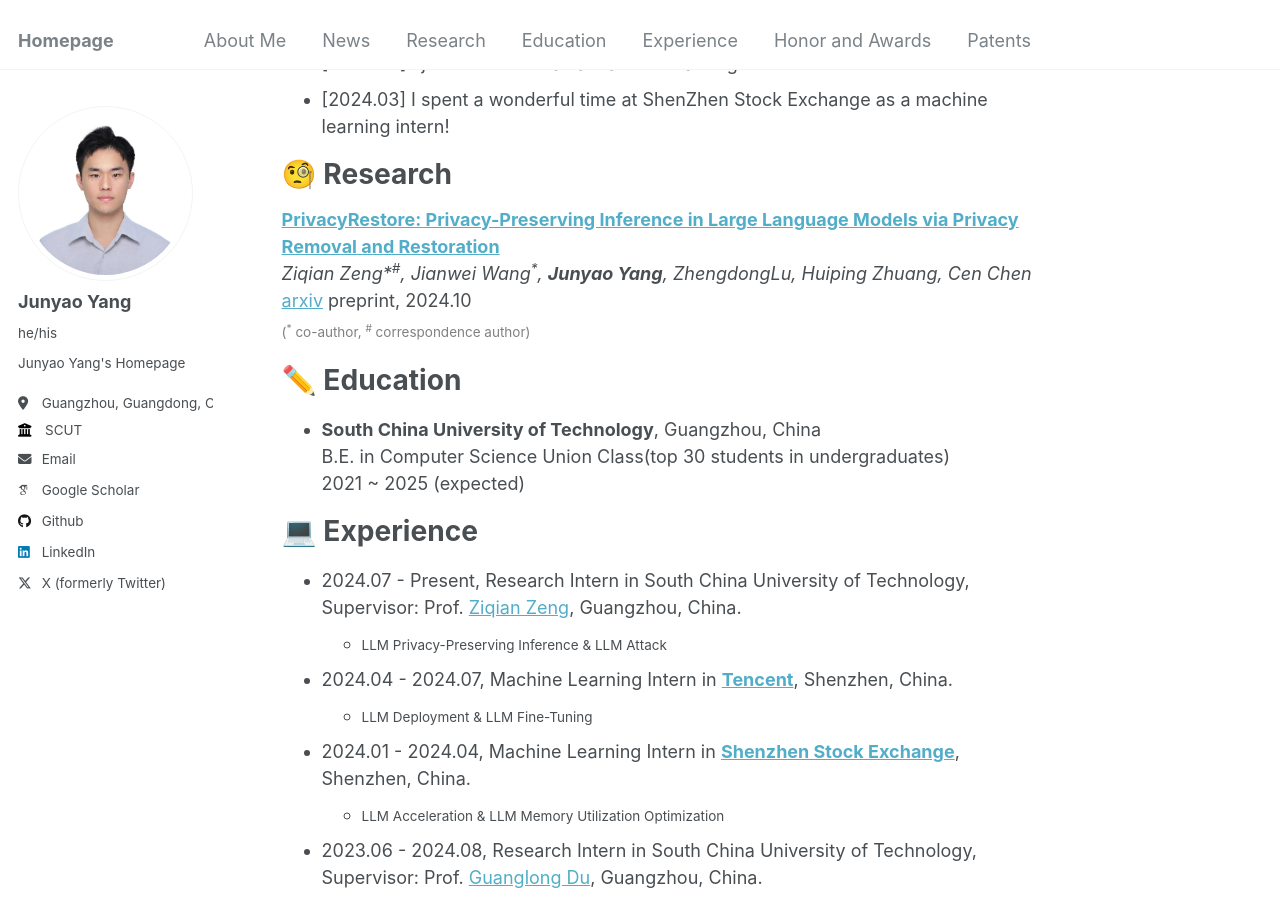
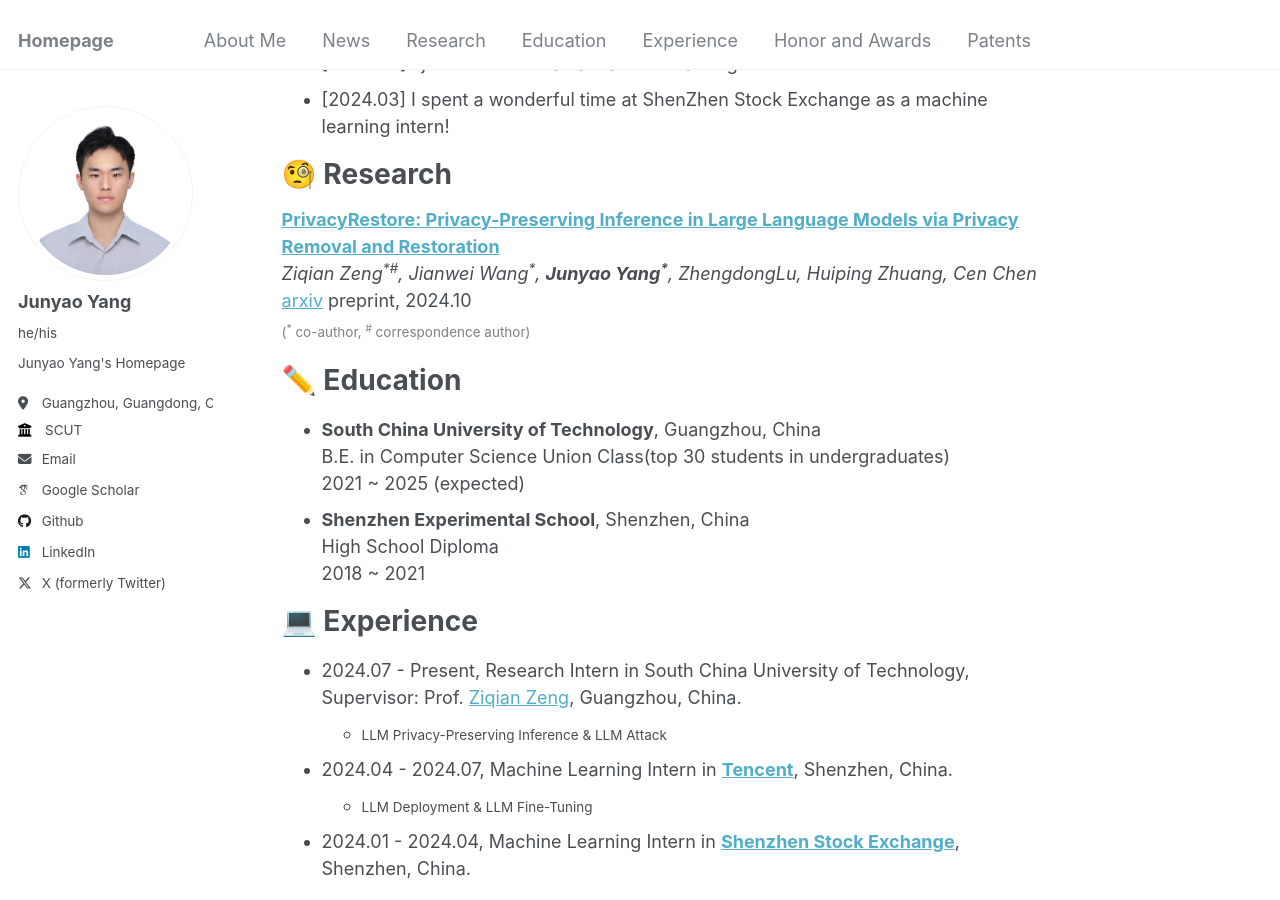
Before and after one commit to jyyang26/jyyang26.github.io, a Jekyll site: the page built from _pages/about.md, in a window 1280 px wide and 900 px high, scrolled down 665 px. Built offline with Jekyll 4.4.1, drawn with Linux system fonts in a browser that asks for light colours; some web fonts are replaced.

Commit message:
Update about.md

```diff
--- a/_pages/about.md
+++ b/_pages/about.md
@@ -24,7 +24,7 @@ My research story revolves around **the Underlying Principles and Understanding
 
 # 🧐 Research
 **[PrivacyRestore: Privacy-Preserving Inference in Large Language Models via Privacy Removal and Restoration](https://arxiv.org/abs/2406.01394)**<br>
-*Ziqian Zeng\*<sup>\#</sup>, Jianwei Wang<sup>\*</sup>, **Junyao Yang**, ZhengdongLu, Huiping Zhuang, Cen Chen*<br>
+*Ziqian Zeng<sup>\*\#</sup>, Jianwei Wang<sup>\*</sup>, **Junyao Yang<sup>\*</sup>**, ZhengdongLu, Huiping Zhuang, Cen Chen*<br>
 [arxiv](https://arxiv.org/abs/2406.01394)
 preprint, 2024.10 <br>
 <span style="color: grey;"><sub>(<sup>\*</sup> co-author, <sup>#</sup> correspondence author)</sub></span>
@@ -34,6 +34,9 @@ preprint, 2024.10 <br>
 - **South China University of Technology**, Guangzhou, China
   B.E. in Computer Science Union Class(top 30 students in undergraduates)
   2021 ~ 2025 (expected)
+- **Shenzhen Experimental School**, Shenzhen, China
+  High School Diploma
+  2018 ~ 2021
 
 💻 Experience
 ======
```
